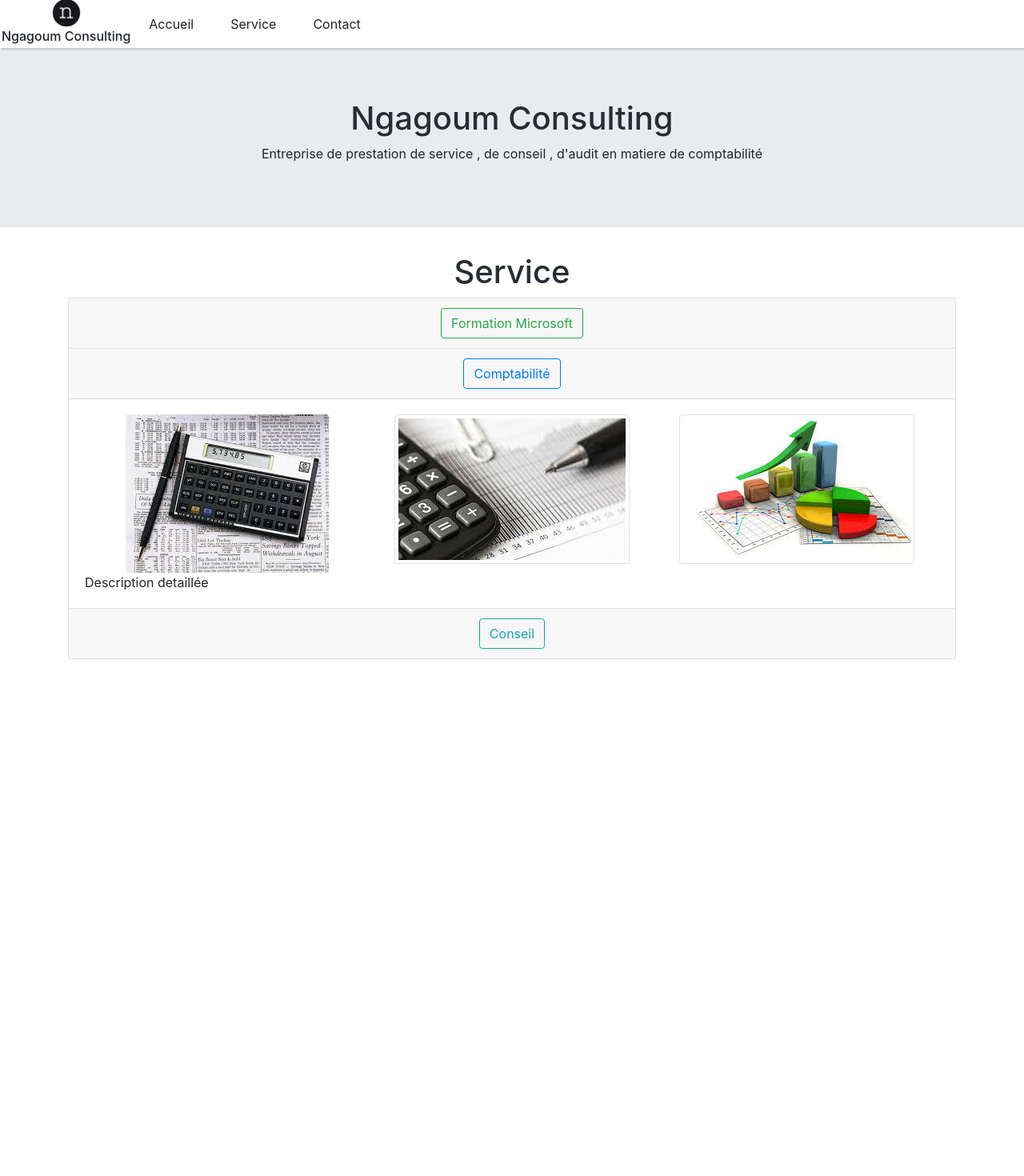
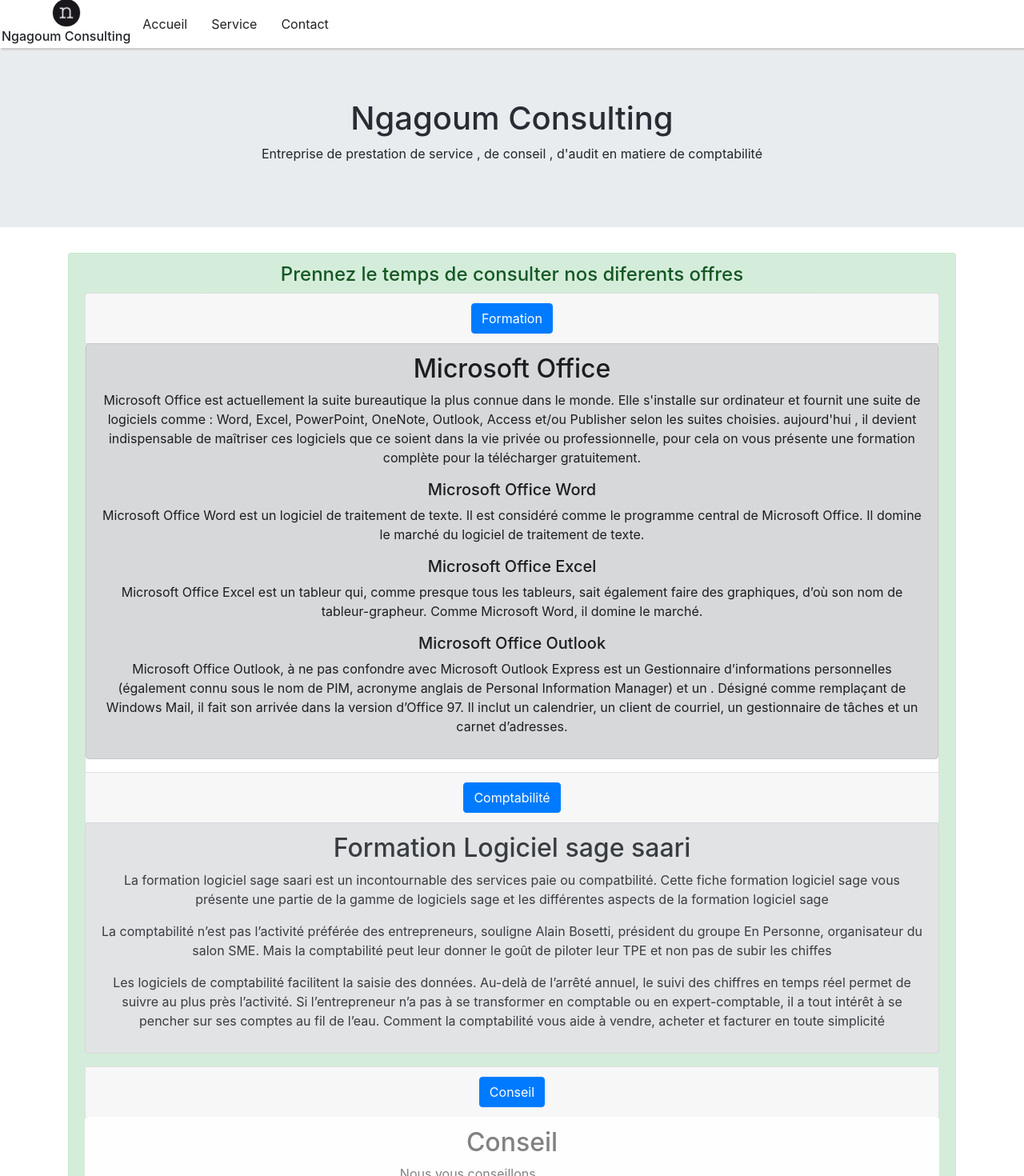
Before and after one commit to serge-cpu/GagoumConsulting, a React (Create React App) app: page /Service in a window 1280 px wide. Shown: the top 1470 px of the page at 80% size. Before the commit the page ends 824 px from the top, so only its background shows below. Built offline with nearby package versions, Linux system fonts and the light colour scheme.

Commit message:
NextDevContent

```diff
--- a/src/App.js
+++ b/src/App.js
@@ -9,6 +9,7 @@
 import Imagenavi from './components/Imagenavi'
 
 import './App.css';
+
 
 
 const navLinks  =[
@@ -24,8 +25,6 @@
     text: 'Contact',
     path: '/Contact'
   }
-
-
 
 ]
 
@@ -45,6 +44,7 @@
             <Service path="/Service"/>
             <Contact path="/Contact"/>
     </Router>
+
       </div>
 
   );
--- a/src/Assets/scss/toobar.scss
+++ b/src/Assets/scss/toobar.scss
@@ -26,7 +26,7 @@
     }
     li{
         list-style-type: none;
-        padding: 17px 23px;
+        padding: 10px 15px;
         float: right;
        .active{
            background:#999 ;
@@ -39,20 +39,23 @@
         display: flex;
         flex-direction: row-reverse;
         align-items: center;
+
+
     }
 }
 }
 
-/*@media screen and (max-width: 759px){
+@media screen and (max-width: 759px){
     nav.responsive-toolbar{
+        height: 0px;
         ul{
             height: 0%;
             width: 100px;
             position: fixed;
             left: -200px;
             right: 0;
-            flex-direction: column;
-            top:244px;
+            flex-direction:column;
+            top:50px;
             transition: 300ms ease all;
             &.active{
                 left: -20px;
@@ -61,14 +64,16 @@
 
             figure{
                 position: fixed;
-                left: 9px;
-                top: 10px;
+                left: 0px;
+                top: 0px;
+
             }
             li{
                 width: 100%;
-                padding-left:0 ;
+                padding-left:0;
                 padding-right: 0;
-                background-color: LightCyan;
+                background-color: white;
+
 
             }
             a{
@@ -80,4 +85,4 @@
             }
         }
     }
-}*/
+}
--- a/src/components/Accueil.js
+++ b/src/components/Accueil.js
@@ -1,5 +1,6 @@
 import React from 'react'
 //import styled from 'styled-components'
+//import Conseil from './Conseil'
 
 
 
@@ -10,6 +11,7 @@
     return (
         <div className="container">
             <h1> Accueil</h1>
+
         </div>
     )
 }
--- a/src/components/Contact.js
+++ b/src/components/Contact.js
@@ -8,7 +8,7 @@
     }
     body{
         font-family: Arial,Helvetica,sans-serif;
-        background: linear-gradient(to Bottom,#f05053,#e1eec3);
+
         margin:0;
         height:100%;
         color:#555;
@@ -32,7 +32,7 @@
     margin-right:auto;
     padding:10px;
     background-color:#fff;
-    border-raduis:10px;
+    border-radius:10px;
     box-sizing:border-box;
     box-shadow:0px 0px 20px 0px rgba(0,0,0,0.2);
 `;
@@ -57,7 +57,7 @@
 
 const StyleButon = styled.button`
 /* Adapt the colors based on primary prop */
-?background: ${props => props.primary ? "palevioletred" : "white"};
+background: ${props => props.primary ? "palevioletred" : "white"};
 color: ${props => props.primary ? "white" : "palevioletred"};
 font-size: 1em;
 margin: 1em;
--- a/src/components/Imagenavi.js
+++ b/src/components/Imagenavi.js
@@ -1,9 +1,7 @@
 import React from 'react'
 import {Jumbotron, Container} from 'react-bootstrap'
 //import styled from 'styled-components'
-//import Calu1 from '../image/Calu1.jpeg'
-//import Calu2 from '../image/Calu2.jpeg'
-//import Analyse1 from '../image/Analyse1.jpeg'
+
 
 
 
--- a/src/components/Menu.js
+++ b/src/components/Menu.js
@@ -13,8 +13,6 @@
 
     }
 `;
-
-
 function Menu({navLinks, background,hoverBackground,linkColor}) {
 
   const [hoverIndex, setHoverIndex] = useState(-1)
--- a/src/components/Service.js
+++ b/src/components/Service.js
@@ -1,5 +1,5 @@
 import React from 'react'
-import {Accordion, Card,Button,Row,Col,Container,Image} from 'react-bootstrap'
+import {Accordion, Card,Button,Alert} from 'react-bootstrap'
 import microsoft from '../image/microsoft.jpg'
 import microsoft2 from '../image/microsoft2.jpg'
 import microsoft3 from '../image/microsoft3.jpg'
@@ -9,119 +9,108 @@
 import Coseil1 from '../image/Coseil1.jpeg'
 import Coseil2 from '../image/Coseil2.jpeg'
 import Coseil3 from '../image/Coseil3.jpeg'
-import styled from 'styled-components'
 
-const Colum =   styled.div`
-
-
-    @media  screen and (min-width: 768px){
-        display:block;
-
-    }
-`;
 
 const Service = () => {
 
     return (
         <div className="container">
-            <h1>Service</h1>
 
-                <Accordion defaultActiveKey="0">
+            <Alert variant="success">
+            <Alert.Heading>Prennez le temps de consulter nos diferents offres </Alert.Heading>
+            <Accordion>
                 <Card>
                     <Card.Header>
-                        <Accordion.Toggle as={Button} variant="outline-success" eventKey="1">
-                            Formation Microsoft
+                    <Accordion.Toggle as={Button} variant="primary" eventKey="0">
+                       Formation
+                    </Accordion.Toggle>
+                    </Card.Header>
+                    <Accordion.Collapse eventKey="0">
+                        <Card.Body>
+                            <img src={microsoft} width="270px%" height="170px" alt="logo-nav-toggler"></img>
+                            <img src={microsoft2} width="270px" height="170px" alt="logo-nav-toggler"></img>
+                            <img src={microsoft3} width="270px" height="170px" alt="logo-nav-toggler"></img>
+                        </Card.Body>
+                    </Accordion.Collapse>
+
+                    <Alert variant="dark"  >
+        <Alert.Heading><h2>Microsoft Office</h2></Alert.Heading>
+        <p>
+Microsoft Office est actuellement la suite bureautique la plus connue dans le monde.
+Elle s'installe sur ordinateur et fournit une suite de logiciels comme : Word, Excel, PowerPoint, OneNote, Outlook, Access et/ou Publisher selon les suites choisies.
+aujourd'hui , il devient indispensable de maîtriser ces logiciels que ce soient dans la vie privée ou professionnelle, pour cela on vous présente une formation complète pour la télécharger gratuitement.
+        </p>
+        <h5>Microsoft Office Word</h5>
+        <p>
+Microsoft Office Word est un logiciel de traitement de texte. Il est considéré comme le programme central de Microsoft Office. Il domine le marché du logiciel de traitement de texte.
+        </p>
+        <h5>Microsoft Office Excel</h5>
+        <p>
+Microsoft Office Excel est un tableur qui, comme presque tous les tableurs, sait également faire des graphiques, d’où son nom de tableur-grapheur. Comme Microsoft Word, il domine le marché.
+        </p>
+        <h5>Microsoft Office Outlook</h5>
+        <p>
+Microsoft Office Outlook, à ne pas confondre avec Microsoft Outlook Express est un Gestionnaire d’informations personnelles (également connu sous le nom de PIM, acronyme anglais de Personal Information Manager) et un . Désigné comme remplaçant de Windows Mail, il fait son arrivée dans la version d’Office 97. Il inclut un calendrier, un client de courriel, un gestionnaire de tâches et un carnet d’adresses.        </p>
+      </Alert>
+                </Card>
+                <Card>
+                    <Card.Header>
+                    <Accordion.Toggle as={Button} variant="primary" eventKey="1">
+                       Comptabilité
                     </Accordion.Toggle>
                     </Card.Header>
                     <Accordion.Collapse eventKey="1">
                         <Card.Body>
-
-
-                        <Container>
-                                <Row>
-                                <Col xs={6} md={4}>
-
-                                     <Image src={microsoft} rounded />
-
-                                </Col>
-                                <Col xs={6} md={4}>
-                                     <Image src={microsoft2} thumbnail />
-                                </Col>
-                                <Col xs={6} md={4}>
-                                     <Image src={microsoft3} thumbnail />
-                                </Col>
-                                </Row>
-                                <Row>
-                                    Description detaillée
-                                </Row>
-                         </Container>
-
+                            <img src={Calu1} width="270px%" height="170px" alt="logo-nav-toggler"></img>
+                            <img src={Calu2} width="270px%" height="170px" alt="logo-nav-toggler"></img>
+                            <img src={Analyse1} width="270px%" height="170px" alt="logo-nav-toggler"></img>
                         </Card.Body>
                     </Accordion.Collapse>
                 </Card>
+                <Alert variant="secondary"  >
+                <Alert.Heading><h2>Formation Logiciel sage saari</h2></Alert.Heading>
+        <p>
+        La formation logiciel sage saari est un incontournable des services
+        paie ou compatbilité. Cette fiche formation logiciel sage vous présente une partie de la gamme de logiciels sage et les différentes aspects de la formation logiciel sage
+        </p>
+        <p>
+        La comptabilité n’est pas l’activité préférée des entrepreneurs, souligne Alain Bosetti, président du groupe En Personne, organisateur du salon SME. Mais la comptabilité peut leur donner le goût de piloter leur TPE et non pas de subir les chiffes
+        </p>
+
+        <p>
+        Les logiciels de comptabilité facilitent la saisie des données. Au-delà de l’arrêté annuel, le suivi des chiffres en temps réel permet de suivre au plus près l’activité. Si l’entrepreneur n’a pas à se transformer en comptable ou en expert-comptable, il a tout intérêt à se pencher sur ses comptes au fil de l’eau. Comment la comptabilité vous aide à vendre, acheter et facturer en toute simplicité        </p>
+
+
+      </Alert>
                 <Card>
                     <Card.Header>
-                        <Accordion.Toggle as={Button} variant="outline-primary" eventKey="0">
-                            Comptabilité
-                        </Accordion.Toggle>
-                        </Card.Header>
-                        <Accordion.Collapse eventKey="0">
-                            <Card.Body>
-
-                            <Container>
-                                <Row>
-                                <Col xs={6} md={4}>
-                                     <Image src={Calu1} rounded />
-                                </Col>
-                                <Col xs={6} md={4}>
-                                     <Image src={Calu2} thumbnail />
-                                </Col>
-                                <Col xs={6} md={4}>
-                                     <Image src={Analyse1} thumbnail />
-                                </Col>
-                                </Row>
-                                <Row>
-                                    Description detaillée
-                                </Row>
-                         </Container>
-
-
-
-
-                            </Card.Body>
-                        </Accordion.Collapse>
-                    </Card>
-                    <Card>
-                        <Card.Header>
-                        <Accordion.Toggle as={Button} variant="outline-info" eventKey="2">
+                    <Accordion.Toggle as={Button} variant="primary" eventKey="2">
                        Conseil
                     </Accordion.Toggle>
                     </Card.Header>
                     <Accordion.Collapse eventKey="2">
                         <Card.Body>
-                        <Container>
-                                <Row>
-                                <Col xs={6} md={4}>
-                                     <Image src={Coseil1} rounded />
-                                </Col>
-                                <Col xs={6} md={4}>
-                                     <Image src={Coseil2} thumbnail />
-                                </Col>
-                                <Col xs={6} md={4}>
-                                     <Image src={Coseil3} thumbnail />
-                                </Col>
-                                </Row>
-                                <Row>
-                                    Description detaillée
-                                </Row>
-                         </Container>
-
+                            <img src={Coseil1}  width="270px%" height="170px" alt="logo-nav-toggler"></img>
+                            <img src={Coseil2}  width="270px%" height="170px" alt="logo-nav-toggler"></img>
+                            <img src={Coseil3}  width="270px%" height="170px" alt="logo-nav-toggler"></img>
                         </Card.Body>
                     </Accordion.Collapse>
                 </Card>
+                <Alert variant="light"  >
+            <Alert.Heading><h2>Conseil</h2></Alert.Heading>
+        <p>
+        Nous vous conseillons .......................
+        </p>
+      </Alert>
             </Accordion>
+                <hr />
+                <p className="mb-0">
+                    Notre savoir et notre experience mise en oeuvre pour vous satisfaire!!!
+                </p>
+            </Alert>
 
         </div>
+
     )
 }
 
```
Also changed, not shown: src/components/Comptabilite.js (added, +25 -0 lines), src/components/Conseil.js (+13 -65 lines), src/components/Fomation.js (added, +28 -0 lines), src/components/JFFooter.js (added, +19 -0 lines). Lines whose indentation alone changed are shown as unchanged.
